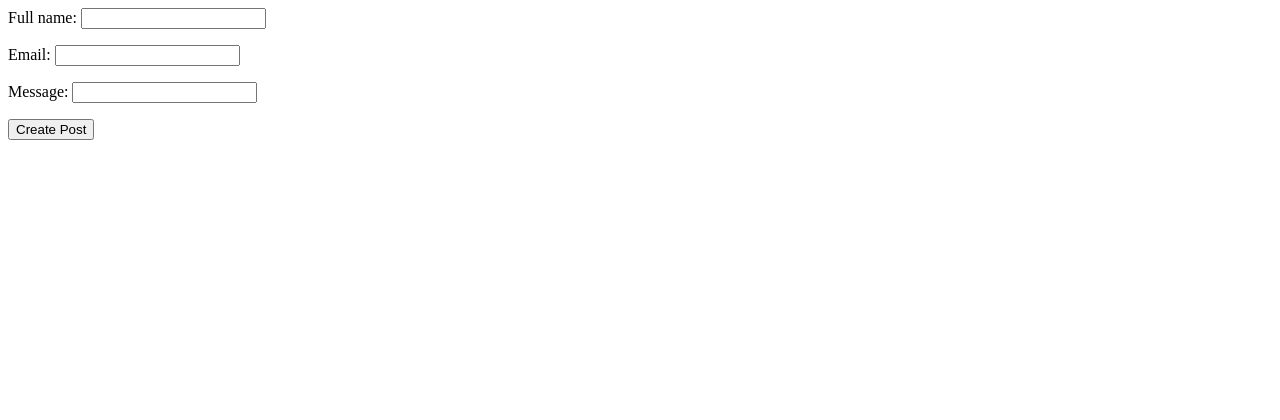
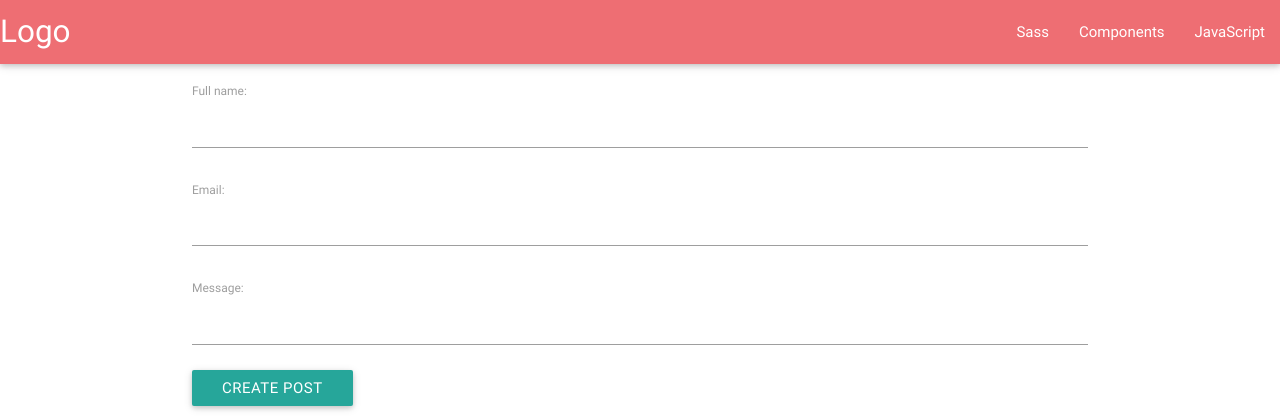
Before and after one commit to dehors/CursoDJ18, a Django app: page /contact/ in a window 1280 px wide. Shown: the top 420 px of the page. Run offline with Django 3.2, Linux system fonts and the light colour scheme.

Commit message:
docs: partial

```diff
--- a/app/templates/forms.html
+++ b/app/templates/forms.html
@@ -1 +1,6 @@
+{% extends "layout/master.html" %}
+{% block title %}Home{% endblock title %}
+
+{% block content %}
 {% include  'partial/form.html' %}
+{% endblock content %}
--- a/app/templates/layout/master.html
+++ b/app/templates/layout/master.html
@@ -6,6 +6,18 @@
 	<link rel="stylesheet" type="text/css" href='{% static "css/materialize.css" %}'>
 </head>
 <body>
+
+<nav>
+    <div class="nav-wrapper">
+      <a href="#" class="brand-logo">Logo</a>
+      <ul id="nav-mobile" class="right hide-on-med-and-down">
+        <li><a href="sass.html">Sass</a></li>
+        <li><a href="badges.html">Components</a></li>
+        <li><a href="collapsible.html">JavaScript</a></li>
+      </ul>
+    </div>
+  </nav>
+
 <div class="container">
 	{% block content %}
 
```
Also changed, not shown: 1 other file.
